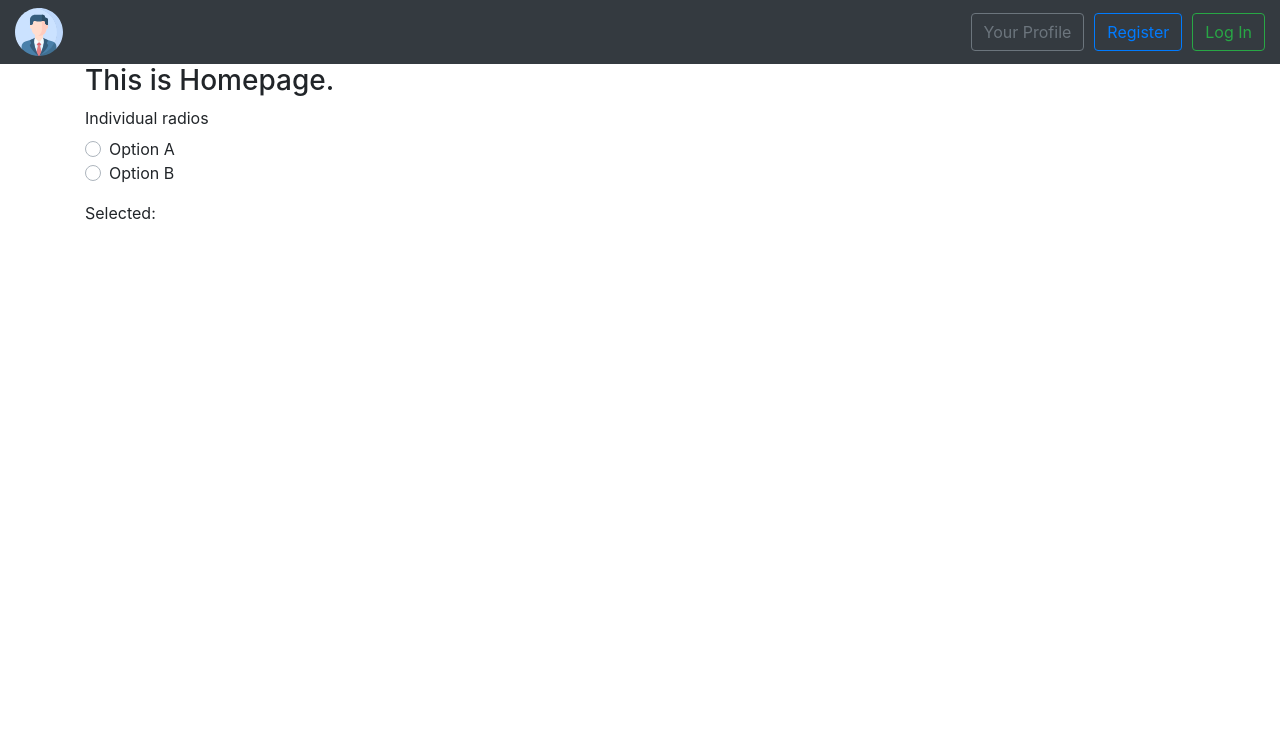
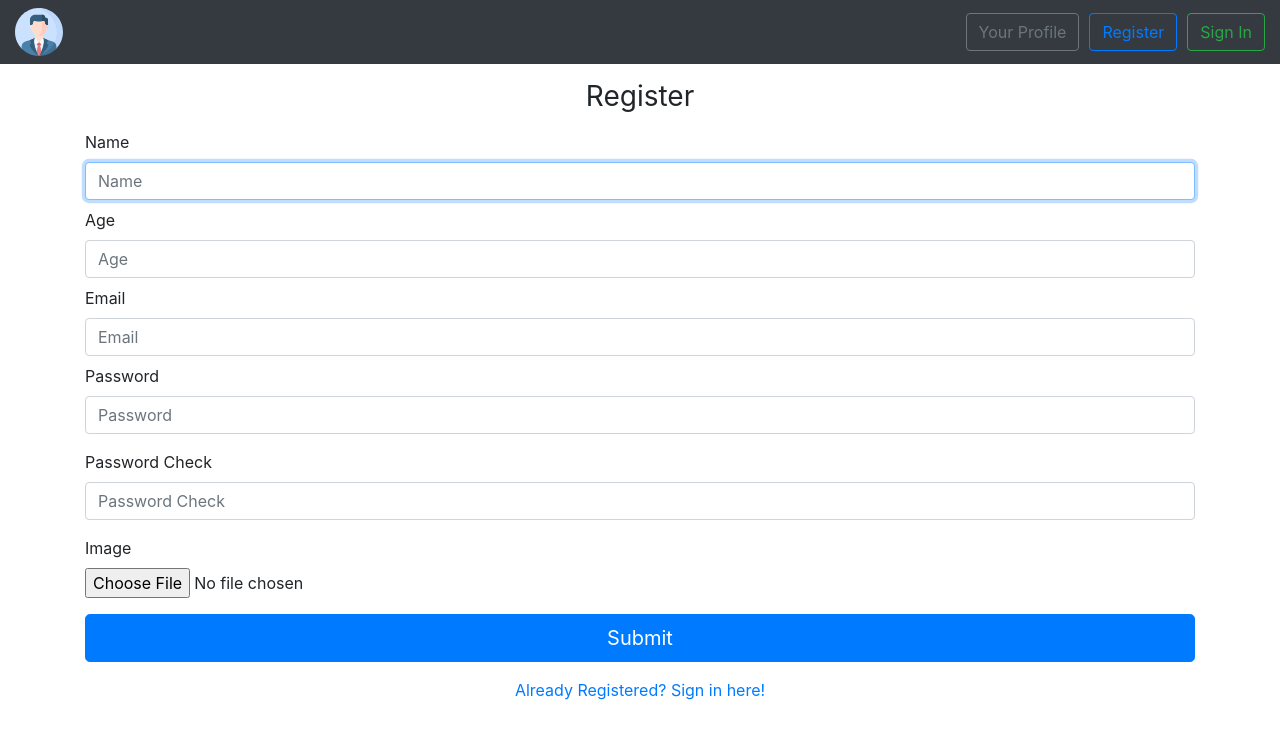
Before and after one commit to andy922200/personal-experience-editor, a Vue app in the folder client/: page /#/signUp in a window 1280 px wide. Before the commit this address led to /#/. Shown: the top 738 px of the page. Built offline with nearby package versions, Linux system fonts and the light colour scheme.

Commit message:
finish frontend register & log out

```diff
--- a/client/src/components/Navbar.vue
+++ b/client/src/components/Navbar.vue
@@ -14,15 +14,22 @@
       >
         Your Profile
       </button>
+      <router-link :to="{ name: 'signUp' }">
         <button type="button" class="btn btn-outline-primary btn--custom">
           Register
         </button>
+      </router-link>
       <router-link :to="{ name: 'signIn' }" v-if="!isAuthenticated">
         <button type="button" class="btn btn-outline-success btn--custom">
-          Log In
+          Sign In
         </button>
       </router-link>
-      <button type="button" v-else class="btn btn-outline-danger btn--custom" @click="triggerLogOut">
+      <button
+        type="button"
+        v-else
+        class="btn btn-outline-danger btn--custom"
+        @click="triggerLogOut"
+      >
         Log Out
       </button>
     </div>
@@ -36,18 +43,20 @@
         >
           Profile
         </button>
+        <router-link :to="{ name: 'signUp' }">
           <button
             type="button"
             class="btn btn-outline-primary btn-sm btn--custom"
           >
             Register
           </button>
+        </router-link>
         <router-link :to="{ name: 'signIn' }" v-if="!isAuthenticated">
           <button
             type="button"
             class="btn btn-outline-success btn-sm btn--custom"
           >
-            Log In
+            Sign In
           </button>
         </router-link>
         <button
--- a/client/src/router/index.js
+++ b/client/src/router/index.js
@@ -3,6 +3,7 @@ import VueRouter from "vue-router";
 import Homepage from "../views/Homepage.vue";
 import NotFound from "../views/NotFound.vue";
 import SignIn from "../views/SignIn.vue";
+import SignUp from "../views/SignUp.vue";
 import store from "../store";
 
 Vue.use(VueRouter);
@@ -17,6 +18,11 @@ const routes = [
     path: "/signIn",
     name: "signIn",
     component: SignIn
+  },
+  {
+    path: "/signUp",
+    name: "signUp",
+    component: SignUp
   },
   {
     path: "*",
--- a/client/src/views/SignIn.vue
+++ b/client/src/views/SignIn.vue
@@ -108,7 +108,7 @@ export default {
       try {
         let validationFormResult = await this.validation();
 
-        if(validationFormResult){
+        if (validationFormResult) {
           let fetchingResult = await this.signIn(this.form);
 
           if (fetchingResult) {
@@ -124,7 +124,6 @@ export default {
             });
           }
         }
-
       } catch (err) {
         console.log(err);
       }
--- /dev/null
+++ b/client/src/views/SignUp.vue
@@ -0,0 +1,208 @@
+<template>
+  <div class="container-outside-wrapper">
+    <Navbar />
+    <div class="container">
+      <div class="row">
+        <div class="col-12">
+          <div class="signIn">
+            <form class="w-100" @submit.prevent.stop="handleSignUpForm">
+              <div class="text-center my-3">
+                <h1 class="h3 font-weight-normal">Register</h1>
+              </div>
+
+              <div class="form-label-group mb-2">
+                <label for="name">Name</label>
+                <input
+                  id="name"
+                  name="name"
+                  v-model.trim="form.name"
+                  type="text"
+                  class="form-control"
+                  placeholder="Name"
+                  required
+                  autofocus
+                />
+              </div>
+
+              <div class="form-label-group mb-2">
+                <label for="age">Age</label>
+                <input
+                  id="age"
+                  name="age"
+                  type="number"
+                  v-model.trim="form.age"
+                  class="form-control"
+                  placeholder="Age"
+                  min="1"
+                  max="125"
+                  required
+                  autofocus
+                />
+              </div>
+
+              <div class="form-label-group mb-2">
+                <label for="email">Email</label>
+                <input
+                  id="email"
+                  name="email"
+                  type="email"
+                  v-model.trim="form.email"
+                  class="form-control"
+                  placeholder="Email"
+                  required
+                  autofocus
+                />
+              </div>
+
+              <div class="form-label-group mb-3">
+                <label for="password">Password</label>
+                <input
+                  id="password"
+                  name="password"
+                  type="password"
+                  v-model.trim="form.password"
+                  class="form-control"
+                  placeholder="Password"
+                  required
+                />
+              </div>
+
+              <div class="form-label-group mb-3">
+                <label for="passwordCheck">Password Check</label>
+                <input
+                  id="passwordCheck"
+                  name="passwordCheck"
+                  type="password"
+                  v-model.trim="form.passwordCheck"
+                  class="form-control"
+                  placeholder="Password Check"
+                  required
+                />
+              </div>
+
+              <div class="form-group">
+                <label for="image">Image</label>
+                <input
+                  id="image"
+                  type="file"
+                  name="image"
+                  accept="image/*"
+                  class="form-control-file"
+                />
+              </div>
+
+              <button
+                class="btn btn-primary btn-block mb-3"
+                type="submit"
+                :class="windowWidth > 600 ? 'btn-lg' : ''"
+                :disabled="isValidatingUser"
+              >
+                Submit
+              </button>
+
+              <div class="text-center mb-3">
+                <p>
+                  <router-link to="/signin"
+                    >Already Registered? Sign in here!</router-link
+                  >
+                </p>
+              </div>
+            </form>
+          </div>
+        </div>
+      </div>
+    </div>
+  </div>
+</template>
+
+<script>
+import Navbar from "../components/Navbar";
+import { mapGetters, mapMutations, mapActions } from "vuex";
+import { Toast } from "./../utils/mixin";
+
+export default {
+  name: "SignUp",
+  components: { Navbar },
+  data() {
+    return {
+      form: {
+        name: "",
+        email: "",
+        age: "",
+        password: "",
+        passwordCheck: "",
+        profile_img: ""
+      }
+    };
+  },
+  computed: {
+    ...mapGetters(["isValidatingUser", "windowWidth"])
+  },
+  methods: {
+    ...mapMutations(["revokeAuthentication"]),
+    ...mapActions(["signUp"]),
+    async validation() {
+      const emailRule = /[A-Z0-9._%+-]+@[A-Z0-9.-]+.[A-Z]{2,4}/gim;
+
+      if (
+        !this.form.name ||
+        !this.form.age ||
+        !this.form.email ||
+        !this.form.password ||
+        !this.form.passwordCheck
+      ) {
+        Toast.fire({
+          icon: "warning",
+          title: "Please make sure all fields are filled."
+        });
+        return false;
+      }
+
+      if (!this.form.email.match(emailRule)) {
+        Toast.fire({
+          icon: "warning",
+          title: "Please check your email format."
+        });
+        return false;
+      }
+
+      if (this.form.password !== this.form.passwordCheck) {
+        Toast.fire({
+          icon: "warning",
+          title: "Two passwords do not match."
+        });
+        return false;
+      }
+
+      return true;
+    },
+
+    async handleSignUpForm(event) {
+      try {
+        const formRawData = event.target;
+        const formData = new FormData(formRawData);
+        let validationFormResult = await this.validation();
+
+        if (validationFormResult) {
+          let fetchingResult = await this.signUp(formData);
+          if (fetchingResult) {
+            Toast.fire({
+              icon: "success",
+              title: "Register Successfully! Please log in again."
+            });
+            this.revokeAuthentication();
+            this.$router.push({ name: "homepage" });
+          } else {
+            Toast.fire({
+              icon: "warning",
+              title: "Something went wrong! Please try again later."
+            });
+          }
+        }
+      } catch (err) {
+        console.log(err);
+      }
+    }
+  }
+};
+</script>
--- a/package.json
+++ b/package.json
@@ -18,6 +18,7 @@
     "express": "^4.17.1",
     "express-session": "^1.17.1",
     "faker": "^4.1.0",
+    "imgur-node-api": "^0.1.0",
     "jsonwebtoken": "^8.5.1",
     "method-override": "^3.0.0",
     "multer": "^1.4.2",
```
Also changed, not shown: client/src/store/index.js (+14 -15 lines), 1 other file (tests, documents, lock files or other folders). Lines whose indentation alone changed are shown as unchanged.
